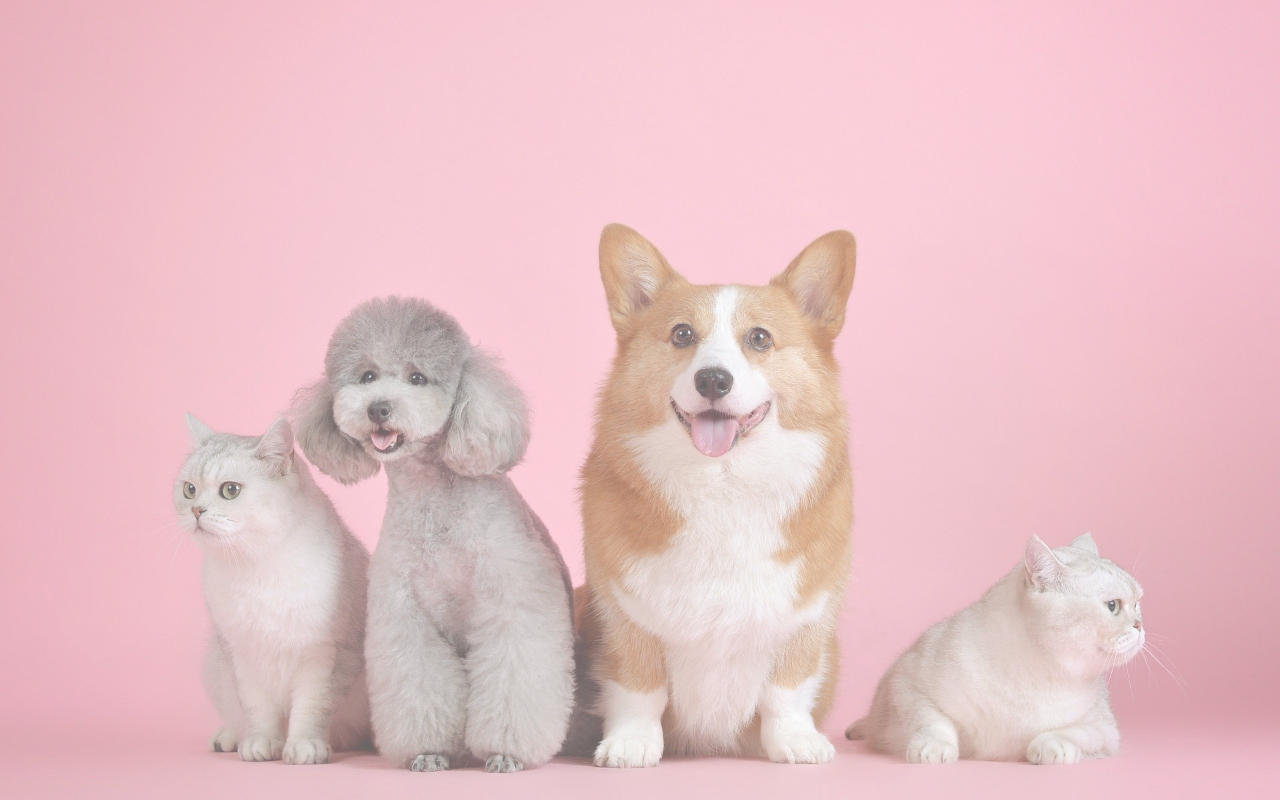
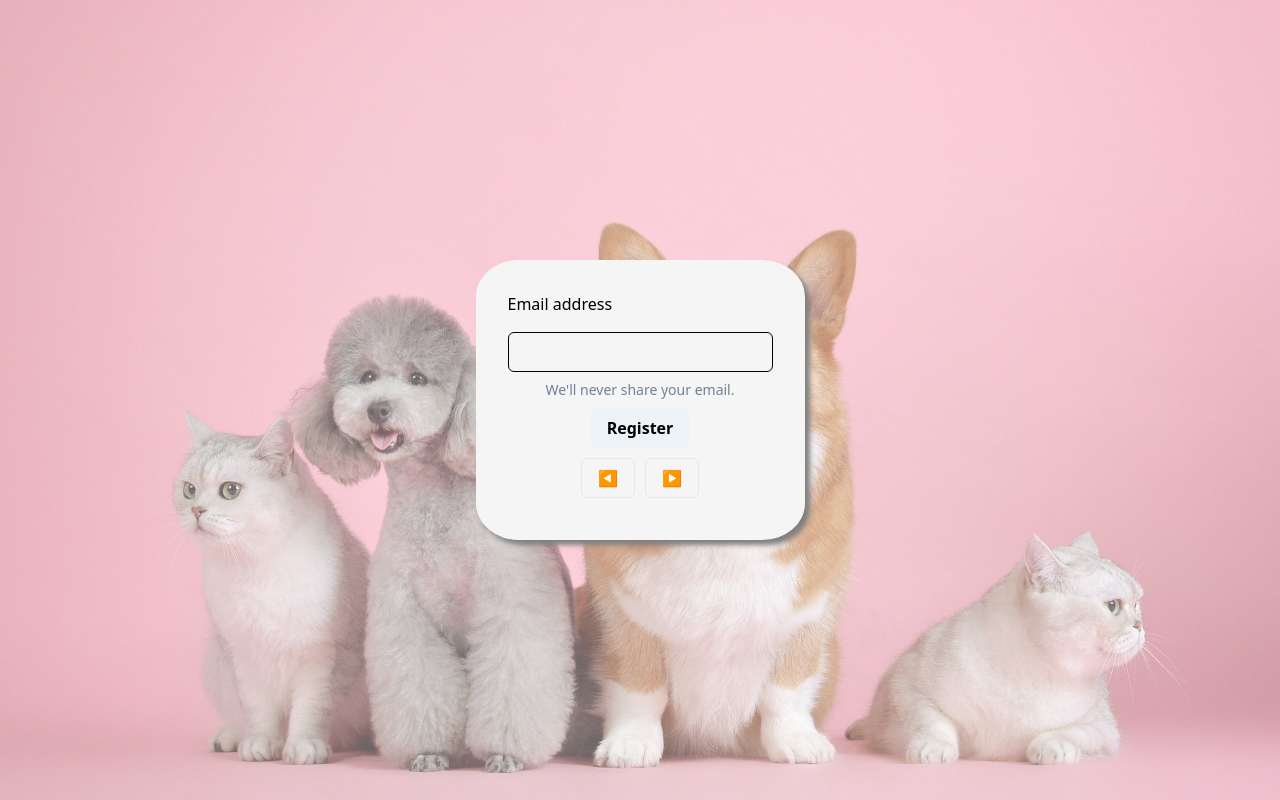
Before and after one commit to SeoSang/maildog, a Next.js app in the folder web/: page / in a window 1280 px wide. Both pictures are taken after a click on the button "둘러보기". Built offline with nearby package versions, Linux system fonts and the light colour scheme.

Commit message:
이메일 폼 구성

```diff
--- a/web/src/components/EmailForm.tsx
+++ b/web/src/components/EmailForm.tsx
@@ -1,13 +1,38 @@
 import React from 'react'
-import { FormControl, FormLabel, FormHelperText, Input } from '@chakra-ui/react'
+import {
+  FormControl,
+  FormLabel,
+  FormHelperText,
+  Input,
+  Button,
+} from '@chakra-ui/react'
+import styled from 'styled-components'
 
-const EmailForm = () => {
+import PageContainer from './PageContainer'
+
+const FormContainer = styled.div`
+  background-color: whitesmoke;
+  padding: 2rem;
+  border-radius: 13%;
+  box-shadow: 5px 5px 5px gray;
+`
+
+type Props = {
+  nextPage: () => void
+  prevPage: () => void
+}
+
+const EmailForm = (pageButtons: Props) => {
   return (
-    <FormControl id="email">
-      <FormLabel>Email address</FormLabel>
-      <Input type="email" />
-      <FormHelperText>We'll never share your email.</FormHelperText>
-    </FormControl>
+    <FormContainer>
+      <FormControl id="email">
+        <FormLabel>Email address</FormLabel>
+        <Input type="email" />
+        <FormHelperText>We'll never share your email.</FormHelperText>
+        <Button style={{ marginTop: '0.5rem' }}>Register</Button>
+      </FormControl>
+      <PageContainer {...pageButtons} />
+    </FormContainer>
   )
 }
 
--- a/web/src/components/Hello.tsx
+++ b/web/src/components/Hello.tsx
@@ -1,25 +1,18 @@
-import React, { Dispatch, SetStateAction } from 'react'
+import React from 'react'
 import { Button } from '@chakra-ui/button'
 import { Heading } from '@chakra-ui/layout'
 
 type Props = {
-  setPage: Dispatch<SetStateAction<number>>
+  nextPage: () => void
 }
 
-const Hello = ({ setPage }: Props) => {
+const Hello = ({ nextPage }: Props) => {
   return (
     <>
       <Heading as="h1" size="4xl" mb="4">
         Maildog!
       </Heading>
-      <Button
-        size="lg"
-        onClick={() => {
-          setPage((prevPage) => {
-            console.log(prevPage)
-            return prevPage + 1
-          })
-        }}>
+      <Button size="lg" onClick={nextPage}>
         둘러보기
       </Button>
     </>
--- a/web/src/components/MainForm.tsx
+++ b/web/src/components/MainForm.tsx
@@ -1,13 +1,25 @@
-import React, { useState } from 'react'
+import React, { useCallback, useState } from 'react'
 
+import EmailForm from './EmailForm'
 import Hello from './Hello'
 
+const FIRST_PAGE = 1
+const MAX_PAGE = 2
+
 const MainForm = () => {
-  const [page, setPage] = useState<number>(0)
+  const [page, setPage] = useState<number>(FIRST_PAGE)
+  const nextPage = useCallback(() => {
+    setPage((prevPage) => Math.min(MAX_PAGE, prevPage + 1))
+  }, [setPage])
+  const prevPage = useCallback(() => {
+    setPage((prevPage) => Math.max(FIRST_PAGE, prevPage - 1))
+  }, [setPage])
 
   switch (page) {
-    case 0:
-      return <Hello setPage={setPage} />
+    case 1:
+      return <Hello nextPage={nextPage} />
+    case 2:
+      return <EmailForm nextPage={nextPage} prevPage={prevPage} />
     default:
       return <></>
   }
--- /dev/null
+++ b/web/src/components/PageContainer.tsx
@@ -0,0 +1,36 @@
+import { Button } from '@chakra-ui/button'
+import React from 'react'
+import styled from 'styled-components'
+
+const PageContainerDiv = styled.div`
+  display: flex;
+  width: 100%;
+  justify-content: center;
+  align-items: center;
+  margin: 10px auto;
+  gap: 10px;
+`
+
+type Props = {
+  nextPage: () => void
+  prevPage: () => void
+}
+
+const PageContainer = ({ nextPage, prevPage }: Props) => {
+  return (
+    <PageContainerDiv>
+      {prevPage && (
+        <Button onClick={prevPage} variant="outline">
+          ◀️
+        </Button>
+      )}
+      {nextPage && (
+        <Button onClick={nextPage} variant="outline">
+          ▶️
+        </Button>
+      )}
+    </PageContainerDiv>
+  )
+}
+
+export default PageContainer
--- a/web/src/pages/_app.tsx
+++ b/web/src/pages/_app.tsx
@@ -4,7 +4,6 @@ import CSSReset from '@chakra-ui/css-reset'
 import { ThemeProvider } from '@chakra-ui/system'
 import theme from '@chakra-ui/theme'
 
-import myTheme from './theme'
 // import 'normalize.css'
 
 function App({ Component, pageProps }: AppProps) {
```
Also changed, not shown: 1 other file (tests, documents, lock files or other folders).
